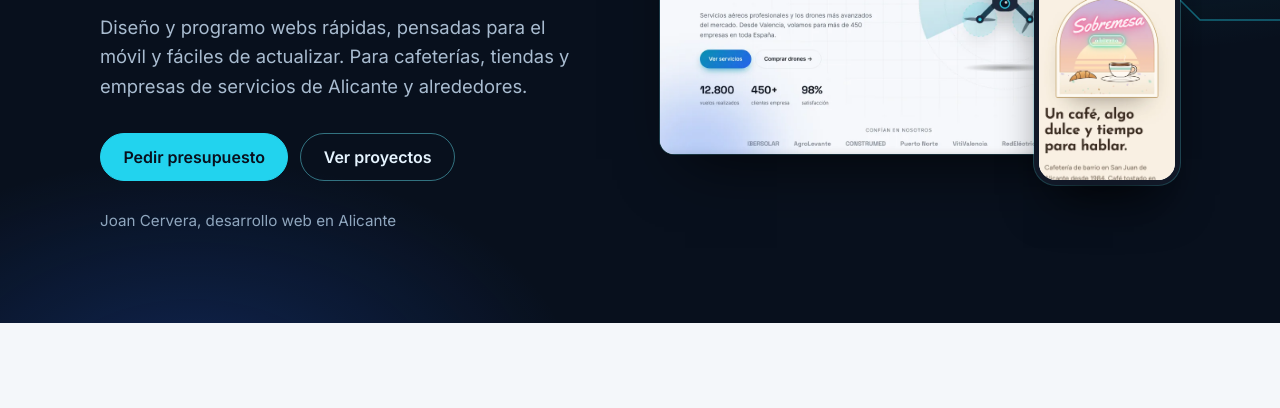
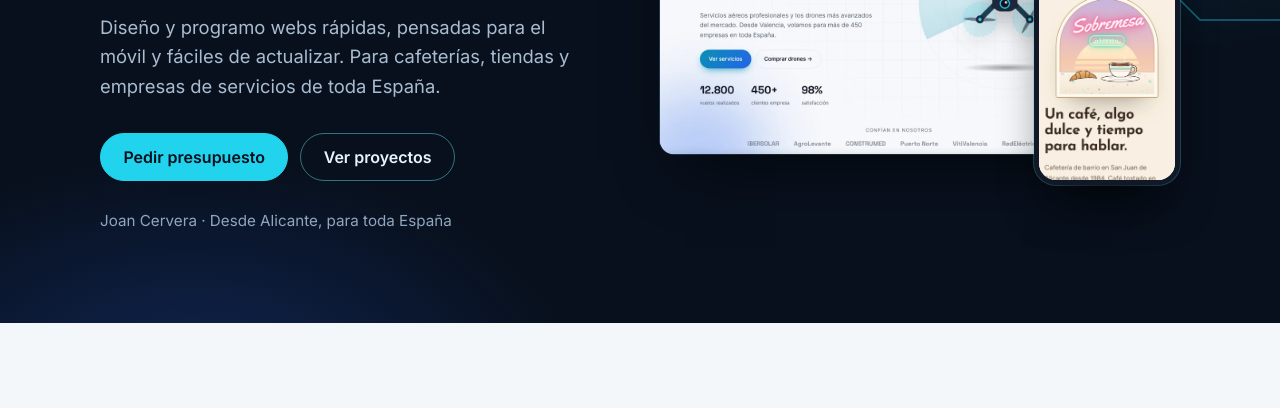
Before and after one commit to Nivorakk/nivorakk.github.io, a plain HTML site: page index.html in a window 1280 px wide. Shown: the part 379-787 px from the top of the page. Drawn offline with Linux system fonts and the light colour scheme.

Commit message:
Cambia "Alicante" por el lema "Desde Alicante, para toda España"
Portada, título, descripciones para Google y redes, y zona de trabajo en los
datos estructurados.

Co-Authored-By: Claude Opus 5.5 <noreply@anthropic.com>
Claude-Session: https://claude.ai/code/session_01C8PsFTf3g1v8pkXrCS6DBj

```diff
--- a/index.html
+++ b/index.html
@@ -3,8 +3,8 @@
 <head>
   <meta charset="utf-8">
   <meta name="viewport" content="width=device-width, initial-scale=1">
-  <title>Nivorak | Diseño y desarrollo web a medida en Alicante</title>
-  <meta name="description" content="Webs a medida para negocios locales de Alicante: rápidas, pensadas para el móvil y fáciles de actualizar. Cafeterías, tiendas y empresas de servicios. Presupuesto sin compromiso.">
+  <title>Nivorak | Diseño web a medida desde Alicante para toda España</title>
+  <meta name="description" content="Webs a medida para negocios: rápidas, pensadas para el móvil y fáciles de actualizar. Desde Alicante, para toda España. Presupuesto sin compromiso.">
   <link rel="canonical" href="https://nivorakk.github.io/">
   <meta name="theme-color" content="#08101D">
   <link rel="icon" href="assets/img/favicon.svg" type="image/svg+xml">
@@ -13,7 +13,7 @@
   <meta property="og:locale" content="es_ES">
   <meta property="og:site_name" content="Nivorak">
   <meta property="og:title" content="Nivorak | Webs a medida para negocios locales">
-  <meta property="og:description" content="Webs rápidas, pensadas para el móvil y fáciles de actualizar. Diseño y desarrollo web en Alicante.">
+  <meta property="og:description" content="Webs rápidas, pensadas para el móvil y fáciles de actualizar. Desde Alicante, para toda España.">
   <meta property="og:url" content="https://nivorakk.github.io/">
   <meta property="og:image" content="https://nivorakk.github.io/assets/img/og.png">
   <meta property="og:image:width" content="1200">
@@ -33,7 +33,7 @@
     "email": "nivorak.ai@outlook.es",
     "founder": { "@type": "Person", "name": "Joan Cervera" },
     "address": { "@type": "PostalAddress", "addressLocality": "Alicante", "addressRegion": "Comunidad Valenciana", "addressCountry": "ES" },
-    "areaServed": ["Alicante", "San Juan de Alicante", "España"],
+    "areaServed": "España",
     "knowsLanguage": "es",
     "sameAs": [
       "https://www.linkedin.com/in/nivorak",
@@ -85,13 +85,13 @@
           <h1 id="hero-title">Webs a medida para negocios locales</h1>
           <p class="hero__lead">
             Diseño y programo webs rápidas, pensadas para el móvil y fáciles de actualizar.
-            Para cafeterías, tiendas y empresas de servicios de Alicante y alrededores.
+            Para cafeterías, tiendas y empresas de servicios de toda España.
           </p>
           <div class="hero__cta">
             <a class="btn" href="#contacto">Pedir presupuesto</a>
             <a class="btn btn--ghost" href="#proyectos">Ver proyectos</a>
           </div>
-          <p class="hero__who">Joan Cervera, desarrollo web en Alicante</p>
+          <p class="hero__who">Joan Cervera · Desde Alicante, para toda España</p>
         </div>
 
         <div class="devices" aria-hidden="true">
```
Also changed, not shown: 1 other file.
